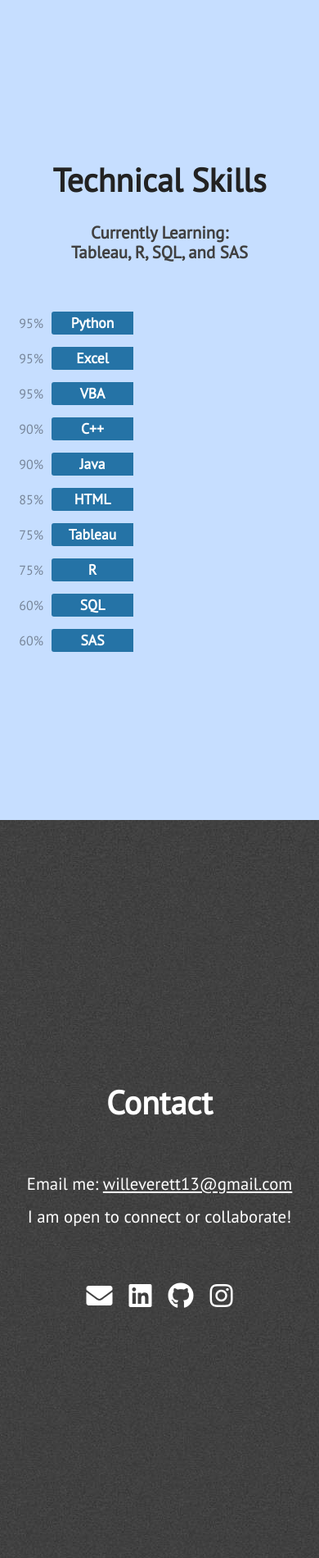
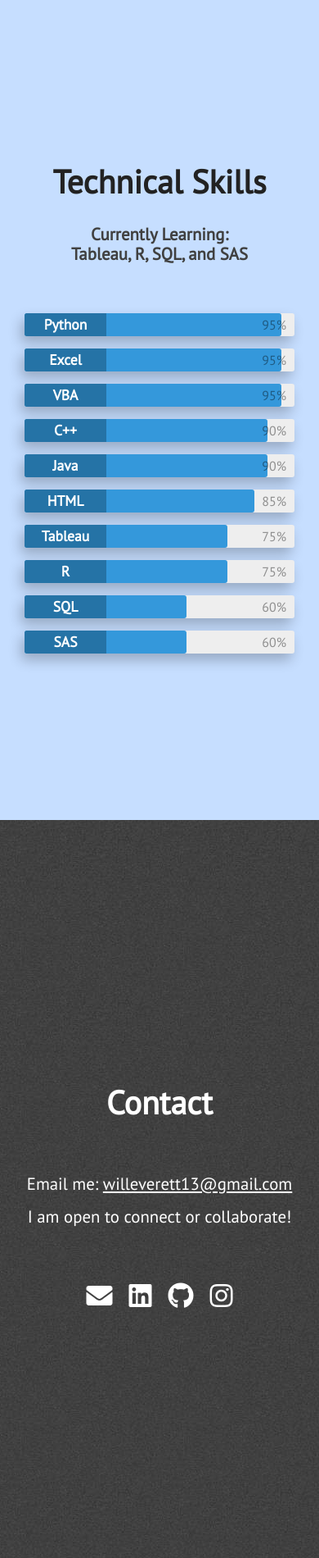
Before and after one commit to wae10/wae10.github.io, a Jekyll site: the page built from index.html, in a window 390 px wide. Shown: the part 3966-5866 px from the top of the page at 82% size. Built offline with Jekyll 4.4.1, drawn with Linux system fonts in a browser that asks for light colours; nearby versions of some CDN libraries.

Commit message:
mobile verssion skills

```diff
--- a/_includes/skills.html
+++ b/_includes/skills.html
@@ -1,7 +1,7 @@
 
 <div class="section-wrapper">
     <section class="section skills" id="skills">
-        <div style="width:80%;">
+        <div style="width:100%;">
             <div class="section-heading" id="skills-text">Technical Skills</div>
 
             <div class="skills-grid">
--- a/assets/css/main.css
+++ b/assets/css/main.css
@@ -669,7 +669,7 @@
 
   .progress-bars {
     margin-top: 30px;
-    display:inline-block;
+    display:block;
     /* flex-wrap: nowrap; */
   }
 
@@ -697,7 +697,7 @@
 
   .progress-bars {
     margin-top: 30px;
-    display:inline-block;
+    display:block;
     /* flex-wrap: nowrap; */
   }
 
@@ -725,7 +725,7 @@
 
   .progress-bars {
     margin-top: 30px;
-    display:inline-block;
+    display:block;
     /* flex-wrap: nowrap; */
   }
 
```
